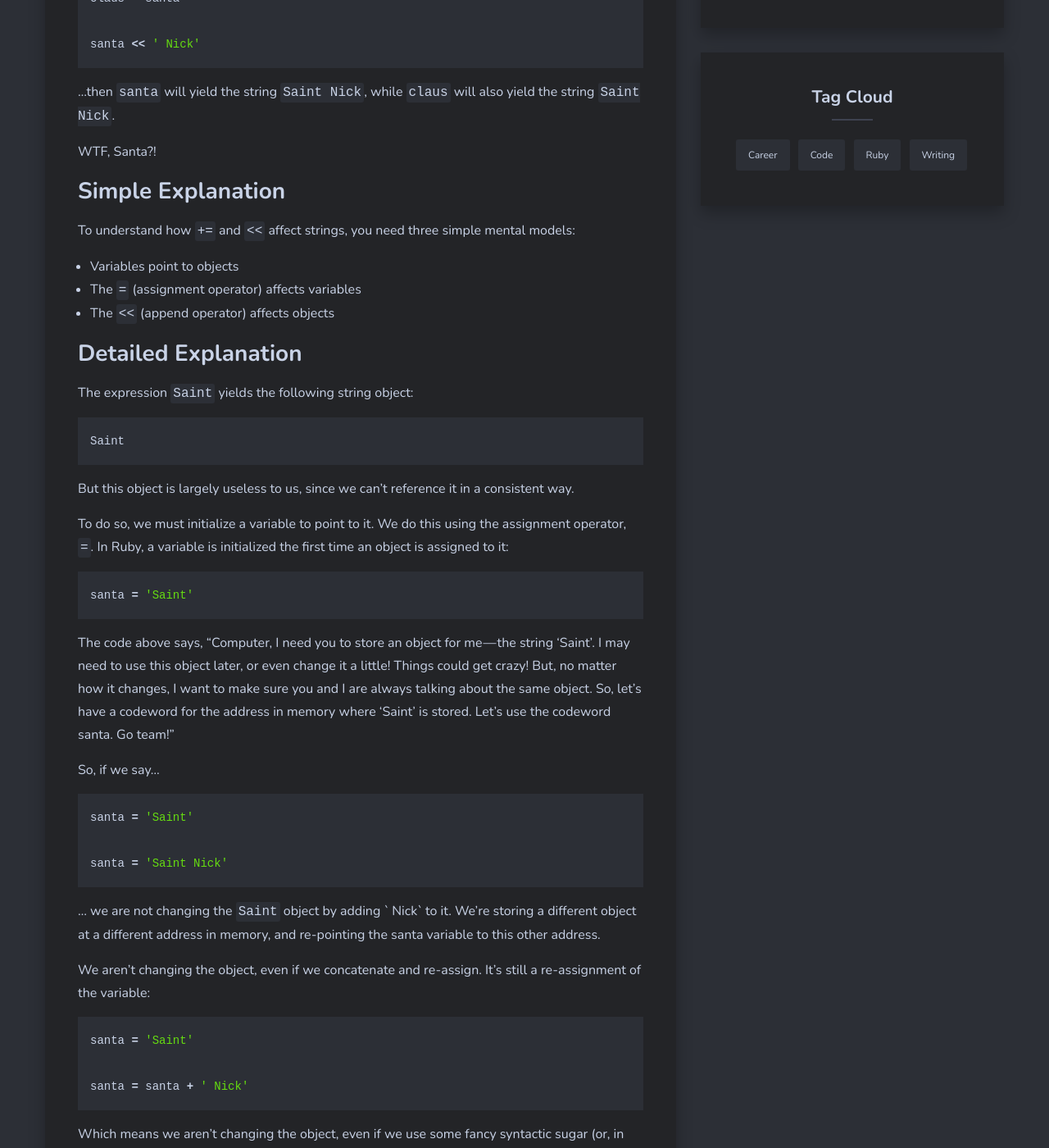
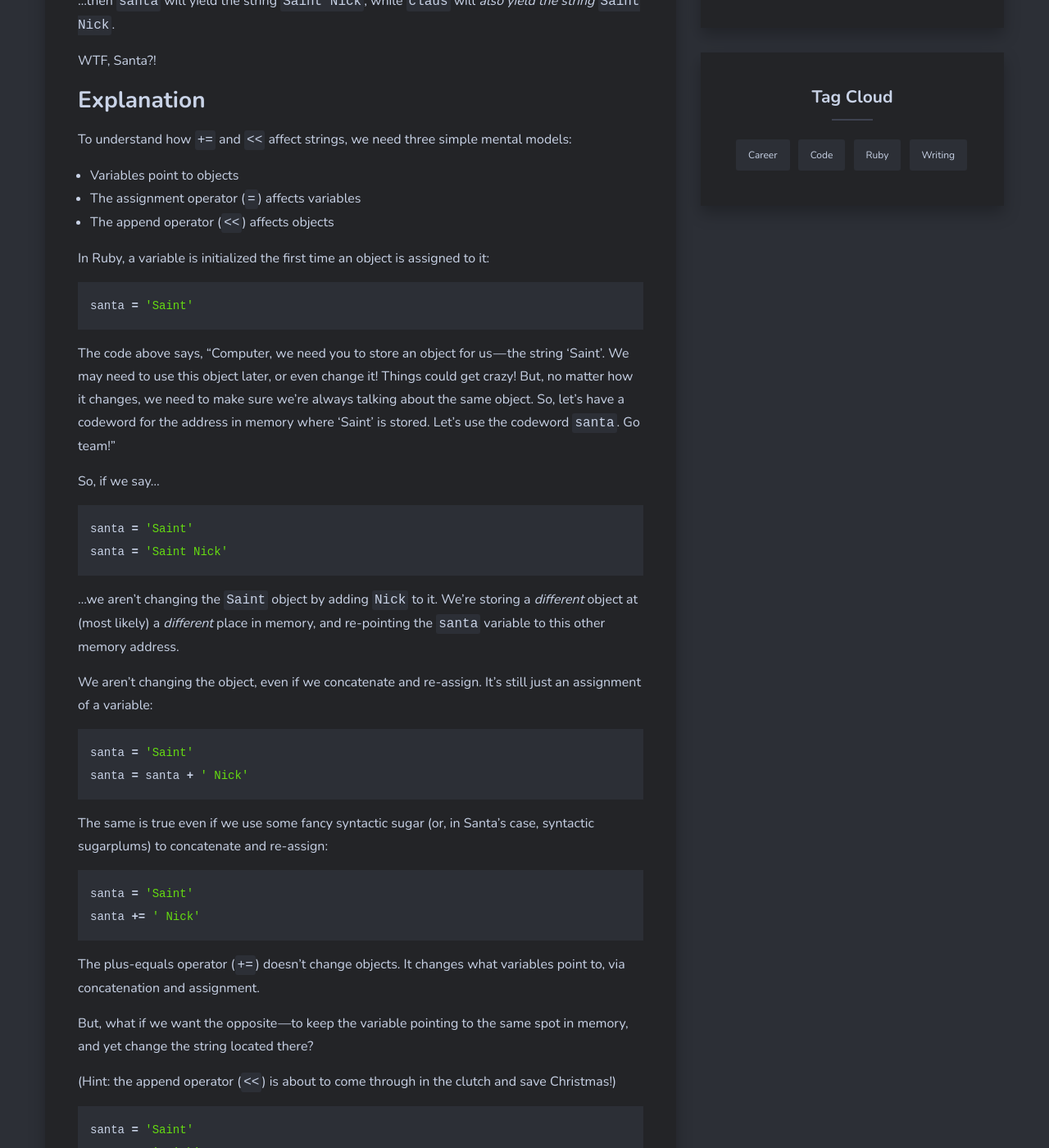
Before and after one commit to AdamLombard/AdamLombard.github.io, a Jekyll site: the page built from _posts/2016-12-24-easy-ruby-plus-equals-vs-shovel.md, in a window 1280 px wide and 1400 px high, scrolled down 1604 px. Shown: the whole window at 82% size. Built offline with Jekyll 4.4.1, drawn with Linux system fonts in a browser that asks for light colours; some of the changed text lies outside the part shown.

Commit message:
Edit post for clarity

```diff
--- a/_posts/2016-12-24-easy-ruby-plus-equals-vs-shovel.md
+++ b/_posts/2016-12-24-easy-ruby-plus-equals-vs-shovel.md
@@ -8,148 +8,108 @@ tags: [Ruby, Code]
 categories: blog
 ---
 
-## Confusion at the North Pole
-
-The difference between plus-equals (`+=`) and shovel (`<<`) is a common source of confusion, frustration, and cursing when working with strings in Ruby.
+The difference between plus-equals (`+=`) and shovel (`<<`) is a common source of confusion and frustration when first working with strings in Ruby.
 
 If we say…
 
 {% highlight ruby %}
 santa = 'Saint'
-
 claus = santa
-
 santa += ' Nick'
 {% endhighlight %}
 
-… then `santa` will yield the string `Saint Nick`, while `claus` will yield the string `Saint`.
+…then `santa` will yield the string `Saint Nick`, while `claus` will yield the string `Saint`.
 
-Makes sense, right? Changing santa doesn’t affect claus.
+Makes sense, right? Changing `santa` doesn’t affect `claus`.
 
-Now let’s ruin Christmas.
+Now let’s ruin Christmas!
+
+## Confusion at the North Pole
 
 If we say…
 {% highlight ruby %}
 santa = 'Saint'
-
 claus = santa
-
 santa << ' Nick'
 {% endhighlight %}
 
-…then `santa` will yield the string `Saint Nick`, while `claus` will also yield the string `Saint Nick`.
+…then `santa` will yield the string `Saint Nick`, while `claus` will _also yield the string_ `Saint Nick`.
 
 WTF, Santa?!
 
-## Simple Explanation
+## Explanation
 
-To understand how `+=` and `<<` affect strings, you need three simple mental models:
+To understand how `+=` and `<<` affect strings, we need three simple mental models:
 
 * Variables point to objects
-* The `=` (assignment operator) affects variables
-* The `<<` (append operator) affects objects
+* The assignment operator (`=`) affects variables
+* The append operator (`<<`) affects objects
 
-## Detailed Explanation
-
-The expression `Saint` yields the following string object:
-
-{% highlight text %}
-Saint
-{% endhighlight %}
-
-But this object is largely useless to us, since we can’t reference it in a consistent way.
-
-To do so, we must initialize a variable to point to it. We do this using the assignment operator, `=`. In Ruby, a variable is initialized the first time an object is assigned to it:
+In Ruby, a variable is initialized the first time an object is assigned to it:
 
 {% highlight ruby %}
 santa = 'Saint'
 {% endhighlight %}
 
-The code above says, “Computer, I need you to store an object for me — the string ‘Saint’. I may need to use this object later, or even change it a little! Things could get crazy! But, no matter how it changes, I want to make sure you and I are always talking about the same object. So, let’s have a codeword for the address in memory where ‘Saint’ is stored. Let’s use the codeword santa. Go team!"
+The code above says, “Computer, we need you to store an object for us &mdash; the string ‘Saint’. We may need to use this object later, or even change it! Things could get crazy! But, no matter how it changes, we need to make sure we're always talking about the same object. So, let’s have a codeword for the address in memory where ‘Saint’ is stored. Let’s use the codeword `santa`. Go team!"
 
 So, if we say…
 
 {% highlight ruby %}
 santa = 'Saint'
-
 santa = 'Saint Nick'
 {% endhighlight %}
 
-… we are not changing the `Saint` object by adding ` Nick` to it. We’re storing a different object at a different address in memory, and re-pointing the santa variable to this other address.
+…we aren't changing the `Saint` object by adding `Nick` to it. We’re storing a _different_ object at (most likely) a _different_ place in memory, and re-pointing the `santa` variable to this other memory address.
 
-We aren’t changing the object, even if we concatenate and re-assign. It’s still a re-assignment of the variable:
+We aren’t changing the object, even if we concatenate and re-assign. It’s still just an assignment of a variable:
 
 {% highlight ruby %}
 santa = 'Saint'
-
 santa = santa + ' Nick'
 {% endhighlight %}
 
-Which means we aren’t changing the object, even if we use some fancy syntactic sugar (or, in Santa’s case, syntactic sugarplums) to concatenate and re-assign :
+The same is true even if we use some fancy syntactic sugar (or, in Santa’s case, syntactic sugarplums) to concatenate and re-assign:
 
 {% highlight ruby %}
 santa = 'Saint'
-
 santa += ' Nick'
 {% endhighlight %}
 
-The object didn’t change. The variable changed.
+The plus-equals operator (`+=`) doesn't change objects. It changes what variables point to, via concatenation and assignment.
 
-But, what if we want the opposite — to keep the variable pointing to the same spot in memory, but change the string located there?
+But, what if we want the opposite &mdash;to keep the variable pointing to the same spot in memory, and yet change the string located there?
 
-(Hint: the append operator (`<<`) is about to come through in the clutch and save Christmas.)
+(Hint: the append operator (`<<`) is about to come through in the clutch and save Christmas!)
 
 {% highlight ruby %}
 santa = 'Saint'
-
 santa << ' Nick'
 {% endhighlight %}
 
-Here we are saying “Computer, please create a string object ‘Saint’, store it at some address, and we’ll talk about that address later using the codeword santa." Then, using the `<<`, we are saying, “Computer, remember that object you are saving for me at the santa address? Please add ‘ Nick’ to the end of that object. Thanks, computer!”
+Here we are saying “Computer, please create a string object ‘Saint’, store it at some address, and we’ll talk about that address later using the codeword `santa`." Then, using the `<<`, we are saying, “Computer, remember that object you're saving for us at the `santa` address? Please add ‘ Nick’ to the end of that object. Thanks, computer!”
 
 The object changes, while the variable does not. The variable continues to point to the same address in memory.
 
-This means something quite subtle when writing Ruby.
-
-If we say…
+To bring us full circle to our original, confusing example, if we say…
 
 {% highlight ruby %}
 santa = 'Saint'
-
 claus = santa
-
 santa << ' Nick'
 {% endhighlight %}
 
-… we will have…
+…we will have…
 
 * `santa` yielding `Saint Nick`, and
-* `claus` also yielding `Saint Nick`!
+* `claus` _also_ yielding `Saint Nick`!
 
-We pointed `santa` to a string object, and then pointed `claus` to `santa`. Since `santa` is just a reference to a memory address, `claus` is also a reference to the same address, and thus to the exact same object modified by the statement `santa << ‘ Nick’`.
+This is because the `<<` operator affects objects, while `+=` affects variables. We pointed `santa` to a string object, and then pointed `claus` to `santa`&mdash;i.e., to the same address in memory.
 
-To bring the concept full circle, if we say…
+## A note for Ruby Newbies
 
-{% highlight ruby %}
-santa = 'Saint'
-
-claus = santa
-
-santa += ' Nick'
-{% endhighlight %}
-
-… we will have…
-
-* `santa` yielding `Saint Nick`, and
-* `claus` still yielding just `Saint`, because although `santa` and `claus` both pointed to the same address when claus was initialized, the `+=` re-assigned santa to a different address.
-
-The `<<` affects objects, while `+=` affects variables.
-
-
-## A note for future Rubyists
-
-Technically `<<` and `+=` are not operators. `<<` and `+` are methods (in Ruby, `santa << ' Nick'` is the same as `santa.<<(' Nick')`), while `+=` is a shortcut combining assignment and the concatenation method. I used the term operator loosely but intentionally, for the sake of my fellow Ruby newbies trying to Google answers to this issue.
+Technically `<<` and `+=` are not operators. `<<` and `+` are methods (in Ruby, `santa << ' Nick'` is the same as `santa.<<(' Nick')`), while `+=` is a shortcut combining assignment and the concatenation method. I used the term "operator" loosely but intentionally, for the sake of my fellow Ruby Newbies trying to Google answers to this issue.
 
 ---
 
-(_This post first appeared on [Medium](https://medium.com/@AdamLombard/easy-ruby-plus-equals-vs-shovel-6f030875e366)_.)
+_This post first appeared on [Medium](https://medium.com/@AdamLombard/easy-ruby-plus-equals-vs-shovel-6f030875e366). It was edited for clarity on 2018.12.18._
```
